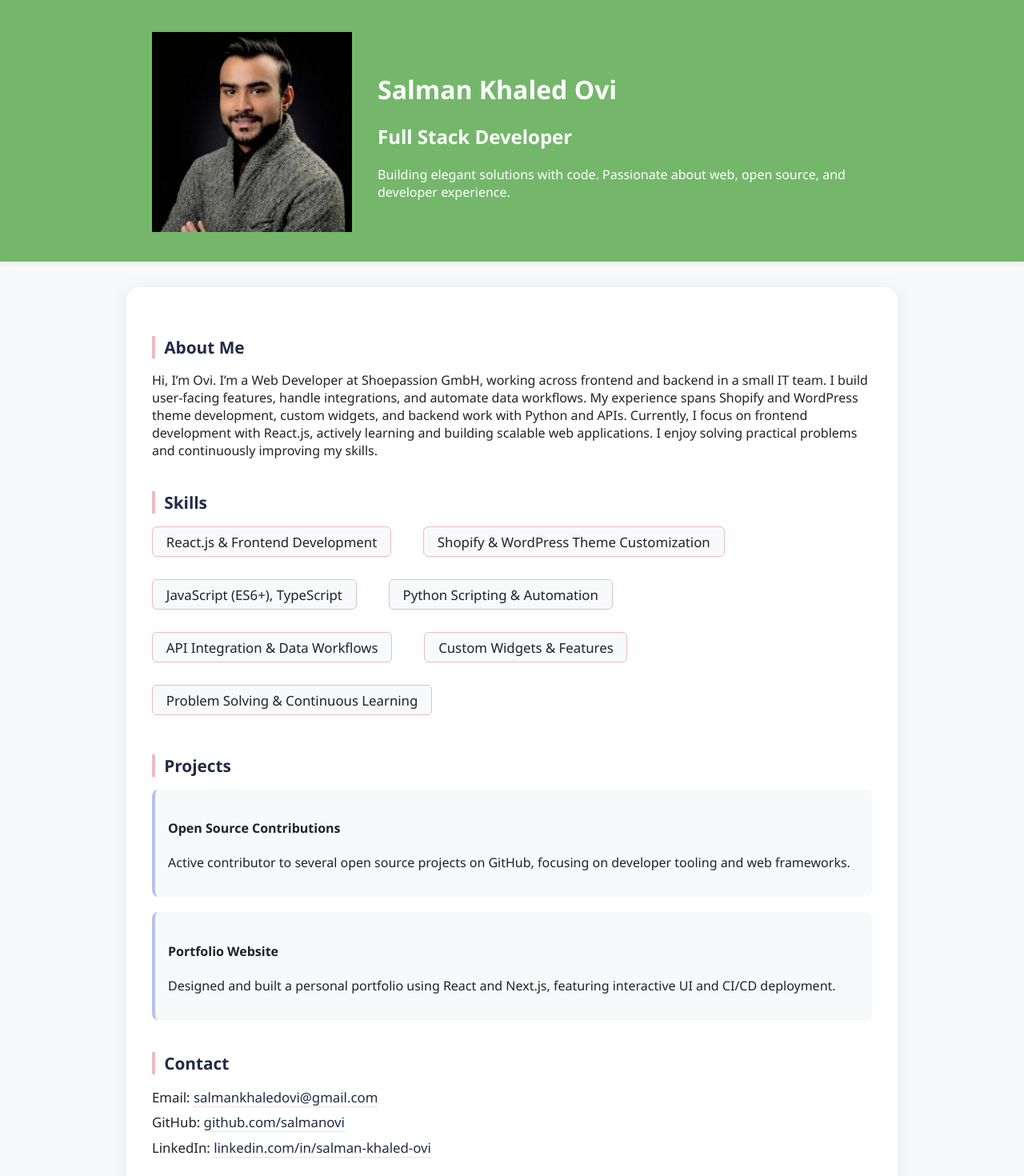
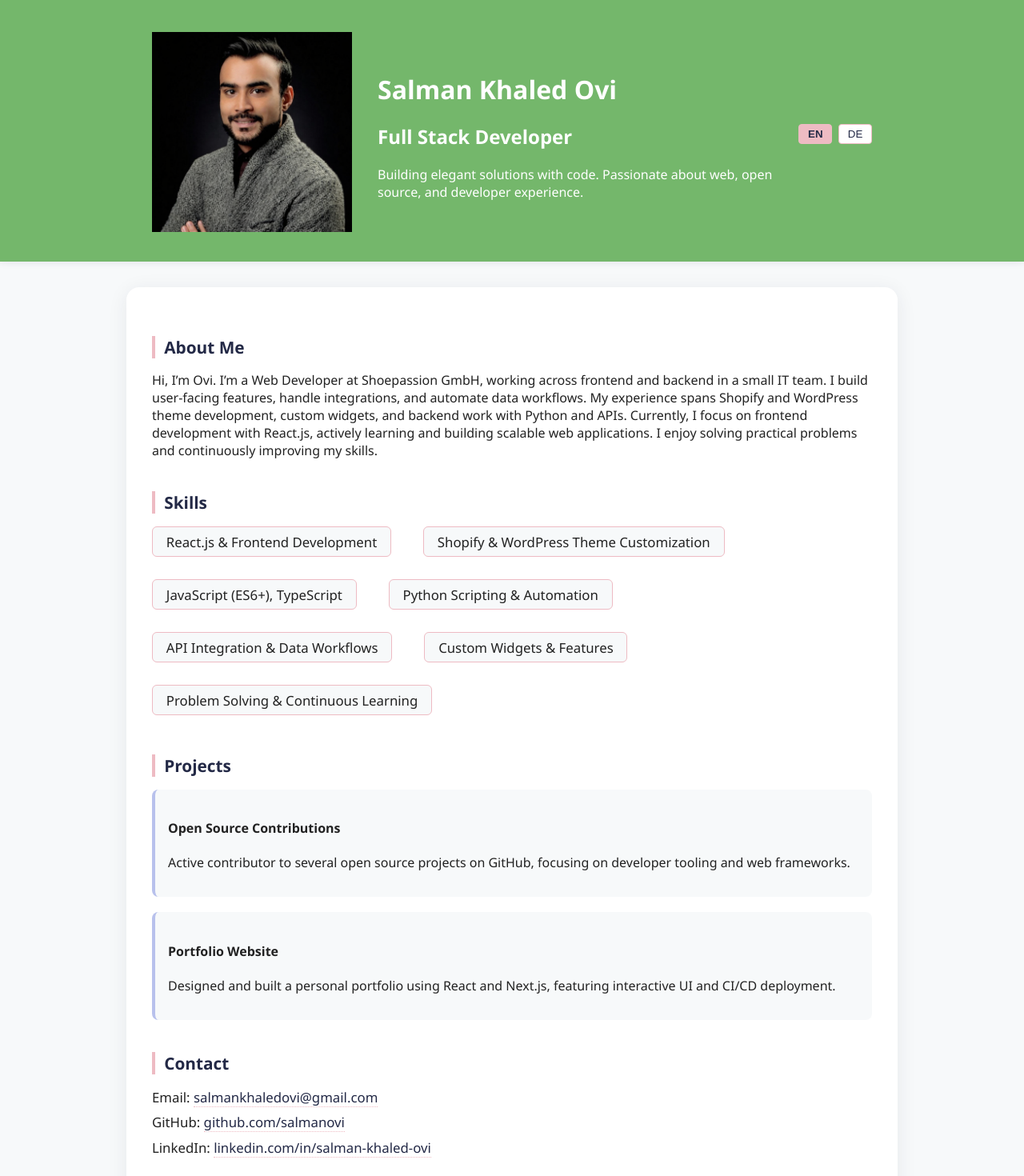
Before and after one commit to salkha/portfolio, a React (Create React App) app: page / in a window 1280 px wide. Shown: the top 1470 px of the page at 80% size. Built offline with nearby package versions, Linux system fonts and the light colour scheme.

Commit message:
react version

```diff
--- a/src/App.js
+++ b/src/App.js
@@ -6,18 +6,20 @@ import Skills from './components/Skills';
 import Projects from './components/Projects';
 import Contact from './components/Contact';
 import Footer from './components/Footer';
+import React, { useState } from 'react';
 
 function App() {
+  const [lang, setLang] = useState('en');
   return (
     <>
-      <Header />
+      <Header lang={lang} setLang={setLang} />
       <main className="container">
-        <About />
-        <Skills />
-        <Projects />
-        <Contact />
+        <About lang={lang} />
+        <Skills lang={lang} />
+        <Projects lang={lang} />
+        <Contact lang={lang} />
       </main>
-      <Footer />
+      <Footer lang={lang} />
     </>
   );
 }
--- a/src/components/About.js
+++ b/src/components/About.js
@@ -1,12 +1,12 @@
 import React from 'react';
+import translations from '../localization';
 
-function About() {
+function About({ lang }) {
+  const t = translations[lang];
   return (
     <section className="about">
-      <h3>About Me</h3>
-      <p>
-        Hi, I’m Ovi. I’m a Web Developer at Shoepassion GmbH, working across frontend and backend in a small IT team. I build user-facing features, handle integrations, and automate data workflows. My experience spans Shopify and WordPress theme development, custom widgets, and backend work with Python and APIs. Currently, I focus on frontend development with React.js, actively learning and building scalable web applications. I enjoy solving practical problems and continuously improving my skills.
-      </p>
+      <h3>{lang === 'en' ? 'About Me' : 'Über mich'}</h3>
+      <p>{t.about}</p>
     </section>
   );
 }
--- a/src/components/Contact.js
+++ b/src/components/Contact.js
@@ -1,13 +1,15 @@
 import React from 'react';
+import translations from '../localization';
 
-function Contact() {
+function Contact({ lang }) {
+  const t = translations[lang];
   return (
     <section className="contact">
-      <h3>Contact</h3>
+      <h3>{lang === 'en' ? 'Contact' : 'Kontakt'}</h3>
       <ul className="contact-list">
-        <li>Email: <a href="mailto:salmankhaledovi@gmail.com">salmankhaledovi@gmail.com</a></li>
-        <li>GitHub: <a href="https://github.com/salmanovi" target="_blank" rel="noopener noreferrer">github.com/salmanovi</a></li>
-        <li>LinkedIn: <a href="https://linkedin.com/in/salman-khaled-ovi" target="_blank" rel="noopener noreferrer">linkedin.com/in/salman-khaled-ovi</a></li>
+        <li>{t.contact.emailLabel}: <a href="mailto:salmankhaledovi@gmail.com">salmankhaledovi@gmail.com</a></li>
+        <li>{t.contact.githubLabel}: <a href="https://github.com/salmanovi" target="_blank" rel="noopener noreferrer">github.com/salmanovi</a></li>
+        <li>{t.contact.linkedinLabel}: <a href="https://linkedin.com/in/salman-khaled-ovi" target="_blank" rel="noopener noreferrer">linkedin.com/in/salman-khaled-ovi</a></li>
       </ul>
     </section>
   );
--- a/src/components/Footer.js
+++ b/src/components/Footer.js
@@ -1,10 +1,12 @@
 import React from 'react';
+import translations from '../localization';
 
-function Footer() {
+function Footer({ lang }) {
+  const t = translations[lang];
   return (
     <footer className="footer">
       <div className="container">
-        &copy; 2026 Salman Khaled Ovi. All rights reserved.
+        {t.footer}
       </div>
     </footer>
   );
--- a/src/components/Header.js
+++ b/src/components/Header.js
@@ -1,7 +1,9 @@
 import React from 'react';
 import meImg from '../assets/me.png';
+import translations from '../localization';
 
-function Header() {
+function Header({ lang, setLang }) {
+  const t = translations[lang];
   return (
     <header className="header">
       <div className="container header-content">
@@ -9,9 +11,37 @@ function Header() {
           <img src={meImg} alt="Profile" />
         </div>
         <div>
-          <h1>Salman Khaled Ovi</h1>
-          <h2>Full Stack Developer</h2>
-          <p className="subtitle">Building elegant solutions with code. Passionate about web, open source, and developer experience.</p>
+          <h1>{t.header.name}</h1>
+          <h2>{t.header.title}</h2>
+          <p className="subtitle">{t.header.subtitle}</p>
+        </div>
+        <div style={{ marginLeft: 'auto', display: 'flex', gap: '0.5rem', alignItems: 'center' }}>
+          <button
+            onClick={() => setLang('en')}
+            style={{
+              background: lang === 'en' ? '#eebbc3' : '#fff',
+              color: lang === 'en' ? '#232946' : '#232946',
+              border: '1px solid #eebbc3',
+              borderRadius: '4px',
+              padding: '0.3em 0.8em',
+              cursor: 'pointer',
+              fontWeight: lang === 'en' ? 'bold' : 'normal',
+              transition: 'background 0.2s',
+            }}
+          >EN</button>
+          <button
+            onClick={() => setLang('de')}
+            style={{
+              background: lang === 'de' ? '#eebbc3' : '#fff',
+              color: lang === 'de' ? '#232946' : '#232946',
+              border: '1px solid #eebbc3',
+              borderRadius: '4px',
+              padding: '0.3em 0.8em',
+              cursor: 'pointer',
+              fontWeight: lang === 'de' ? 'bold' : 'normal',
+              transition: 'background 0.2s',
+            }}
+          >DE</button>
         </div>
       </div>
     </header>
--- a/src/components/Projects.js
+++ b/src/components/Projects.js
@@ -1,17 +1,17 @@
 import React from 'react';
+import translations from '../localization';
 
-function Projects() {
+function Projects({ lang }) {
+  const t = translations[lang];
   return (
     <section className="projects">
-      <h3>Projects</h3>
-      <div className="project">
-        <h4>Open Source Contributions</h4>
-        <p>Active contributor to several open source projects on GitHub, focusing on developer tooling and web frameworks.</p>
-      </div>
-      <div className="project">
-        <h4>Portfolio Website</h4>
-        <p>Designed and built a personal portfolio using React and Next.js, featuring interactive UI and CI/CD deployment.</p>
-      </div>
+      <h3>{lang === 'en' ? 'Projects' : 'Projekte'}</h3>
+      {t.projects.map((project, idx) => (
+        <div className="project" key={idx}>
+          <h4>{project.title}</h4>
+          <p>{project.description}</p>
+        </div>
+      ))}
     </section>
   );
 }
--- a/src/components/Skills.js
+++ b/src/components/Skills.js
@@ -1,17 +1,15 @@
 import React from 'react';
+import translations from '../localization';
 
-function Skills() {
+function Skills({ lang }) {
+  const t = translations[lang];
   return (
     <section className="skills">
-      <h3>Skills</h3>
+      <h3>{lang === 'en' ? 'Skills' : 'Fähigkeiten'}</h3>
       <ul className="skills-list">
-        <li>React.js & Frontend Development</li>
-        <li>Shopify & WordPress Theme Customization</li>
-        <li>JavaScript (ES6+), TypeScript</li>
-        <li>Python Scripting & Automation</li>
-        <li>API Integration & Data Workflows</li>
-        <li>Custom Widgets & Features</li>
-        <li>Problem Solving & Continuous Learning</li>
+        {t.skills.map((skill, idx) => (
+          <li key={idx}>{skill}</li>
+        ))}
       </ul>
     </section>
   );
--- /dev/null
+++ b/src/localization.js
@@ -0,0 +1,70 @@
+const translations = {
+  en: {
+    header: {
+      name: "Salman Khaled Ovi",
+      title: "Full Stack Developer",
+      subtitle: "Building elegant solutions with code. Passionate about web, open source, and developer experience."
+    },
+    about: "Hi, I’m Ovi. I’m a Web Developer at Shoepassion GmbH, working across frontend and backend in a small IT team. I build user-facing features, handle integrations, and automate data workflows. My experience spans Shopify and WordPress theme development, custom widgets, and backend work with Python and APIs. Currently, I focus on frontend development with React.js, actively learning and building scalable web applications. I enjoy solving practical problems and continuously improving my skills.",
+    skills: [
+      "React.js & Frontend Development",
+      "Shopify & WordPress Theme Customization",
+      "JavaScript (ES6+), TypeScript",
+      "Python Scripting & Automation",
+      "API Integration & Data Workflows",
+      "Custom Widgets & Features",
+      "Problem Solving & Continuous Learning"
+    ],
+    projects: [
+      {
+        title: "Open Source Contributions",
+        description: "Active contributor to several open source projects on GitHub, focusing on developer tooling and web frameworks."
+      },
+      {
+        title: "Portfolio Website",
+        description: "Designed and built a personal portfolio using React and Next.js, featuring interactive UI and CI/CD deployment."
+      }
+    ],
+    contact: {
+      emailLabel: "Email",
+      githubLabel: "GitHub",
+      linkedinLabel: "LinkedIn"
+    },
+    footer: "© 2026 Salman Khaled Ovi. All rights reserved."
+  },
+  de: {
+    header: {
+      name: "Salman Khaled Ovi",
+      title: "Full Stack Entwickler",
+      subtitle: "Elegante Lösungen mit Code bauen. Leidenschaft für Web, Open Source und Developer Experience."
+    },
+    about: "Hallo, ich bin Ovi. Ich bin Webentwickler bei Shoepassion GmbH und arbeite in einem kleinen IT-Team sowohl im Frontend als auch Backend. Ich entwickle Benutzeroberflächen, integriere Systeme und automatisiere Datenprozesse. Meine Erfahrung umfasst Shopify- und WordPress-Theme-Entwicklung, benutzerdefinierte Widgets und Backend-Arbeit mit Python und APIs. Derzeit konzentriere ich mich auf Frontend-Entwicklung mit React.js und lerne aktiv, um skalierbare Webanwendungen zu erstellen. Ich löse gerne praktische Probleme und verbessere kontinuierlich meine Fähigkeiten.",
+    skills: [
+      "React.js & Frontend Entwicklung",
+      "Shopify & WordPress Theme Anpassung",
+      "JavaScript (ES6+), TypeScript",
+      "Python Scripting & Automatisierung",
+      "API Integration & Datenprozesse",
+      "Benutzerdefinierte Widgets & Features",
+      "Problemlösung & Kontinuierliches Lernen"
+    ],
+    projects: [
+      {
+        title: "Open Source Beiträge",
+        description: "Aktiver Mitwirkender an mehreren Open-Source-Projekten auf GitHub mit Fokus auf Entwickler-Tools und Web-Frameworks."
+      },
+      {
+        title: "Portfolio Webseite",
+        description: "Entworfen und gebaut ein persönliches Portfolio mit React und Next.js, mit interaktiver UI und CI/CD Deployment."
+      }
+    ],
+    contact: {
+      emailLabel: "E-Mail",
+      githubLabel: "GitHub",
+      linkedinLabel: "LinkedIn"
+    },
+    footer: "© 2026 Salman Khaled Ovi. Alle Rechte vorbehalten."
+  }
+};
+
+export default translations;
```
